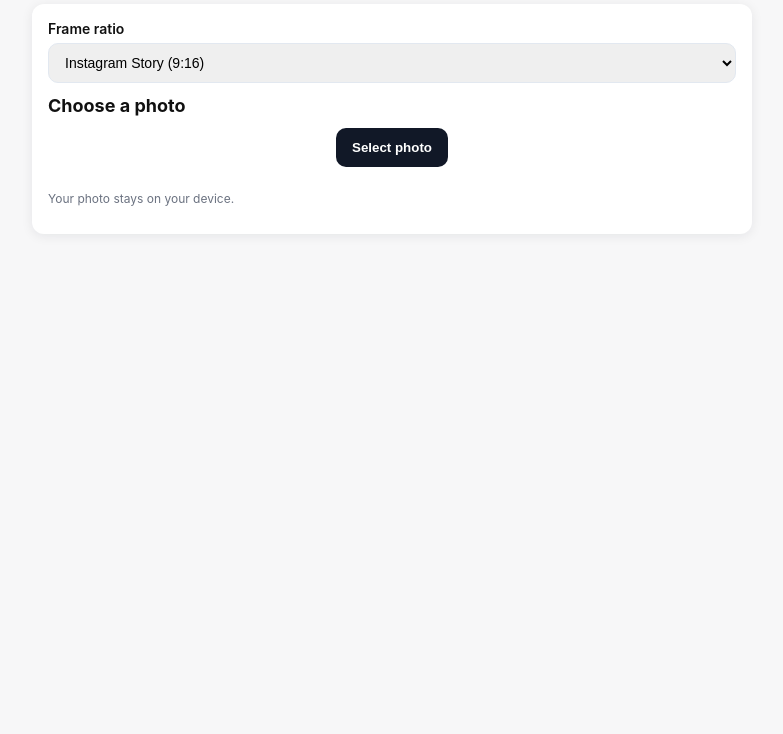
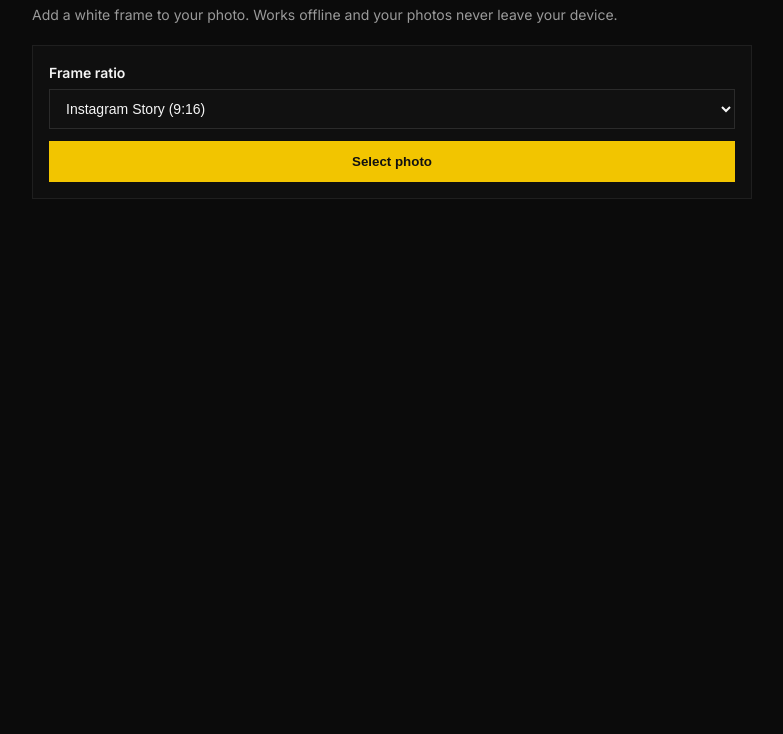
Before and after one commit to filipsuk/just-frames, a website built with Vite: page index.html in a window 1280 px wide. Shown: the part 66-800 px from the top of the page, without its empty margins (248-1031 px from the left). Built offline with nearby package versions, Linux system fonts and the light colour scheme.

Commit message:
feat: streamline initial screen content

```diff
--- a/index.html
+++ b/index.html
@@ -4,6 +4,10 @@
     <meta charset="UTF-8" />
     <meta name="viewport" content="width=device-width, initial-scale=1.0" />
     <title>Just Frames</title>
+    <link
+      rel="stylesheet"
+      href="https://fonts.googleapis.com/css2?family=Inter:wght@400;500;600&display=swap"
+    />
     <link rel="manifest" href="/just-frames/manifest.webmanifest" />
     <link rel="icon" href="/just-frames/icons/icon.svg" />
     <link rel="apple-touch-icon" href="/just-frames/icons/icon.svg" />
--- a/src/features/editor/Editor.ts
+++ b/src/features/editor/Editor.ts
@@ -110,6 +110,9 @@ export const createEditor = (root: HTMLElement): void => {
   const wrapper = createElement("div", "editor");
   const title = createElement("h1");
   title.textContent = "Just Frames";
+  const intro = createElement("p", "intro");
+  intro.textContent =
+    "Add a white frame to your photo. Works offline and your photos never leave your device.";
 
   const photoCard = createElement("section", "card step step-photo");
   const ratioRow = createElement("div", "ratio-row");
@@ -127,8 +130,6 @@ export const createEditor = (root: HTMLElement): void => {
     ratioSelect.append(optionElement);
   });
   ratioRow.append(ratioLabel, ratioSelect);
-  const photoTitle = createElement("h2");
-  photoTitle.textContent = "Choose a photo";
   const fileInput = createElement("input") as HTMLInputElement;
   fileInput.id = "photo-input";
   fileInput.type = "file";
@@ -137,11 +138,10 @@ export const createEditor = (root: HTMLElement): void => {
   const photoAction = createElement("div", "photo-action");
   const photoButton = createElement("button") as HTMLButtonElement;
   photoButton.type = "button";
+  photoButton.className = "button-primary";
   photoButton.textContent = "Select photo";
   photoAction.append(photoButton, fileInput);
-  const photoHelper = createElement("p", "helper");
-  photoHelper.textContent = "Your photo stays on your device.";
-  photoCard.append(ratioRow, photoTitle, photoAction, photoHelper);
+  photoCard.append(ratioRow, photoAction);
 
   const previewCard = createElement("section", "preview step step-preview preview-screen is-hidden");
   const closeButton = createCloseButton();
@@ -163,13 +163,14 @@ export const createEditor = (root: HTMLElement): void => {
   borderRow.append(borderInput, borderValue);
 
   const doneButton = createElement("button") as HTMLButtonElement;
+  doneButton.className = "button-primary";
   doneButton.textContent = "Done";
   doneButton.disabled = true;
   previewStage.append(canvas);
   previewControls.append(borderLabel, borderRow, doneButton);
   previewCard.append(closeButton, previewStage, previewControls);
 
-  wrapper.append(title, photoCard, previewCard);
+  wrapper.append(title, intro, photoCard, previewCard);
   root.append(wrapper);
 
   const setStep = (step: EditorState["step"]): void => {
--- a/src/features/editor/editor.css
+++ b/src/features/editor/editor.css
@@ -1,12 +1,15 @@
 :root {
-  font-family: "SF Pro Text", "Helvetica Neue", system-ui, -apple-system, sans-serif;
-  color: #111;
-  background: #f7f7f8;
+  font-family: "Inter", "Helvetica Neue", system-ui, -apple-system, sans-serif;
+  color: #f5f5f5;
+  background: #0b0b0b;
+  font-size: 14px;
+  line-height: 1.5;
+  --accent-color: #f2c500;
 }
 
 body {
   margin: 0;
-  background: #f7f7f8;
+  background: #0b0b0b;
 }
 
 body.is-wizard,
@@ -59,24 +62,35 @@ body.is-preview {
 }
 
 .editor h1 {
-  font-size: 22px;
+  font-size: 20px;
   margin: 0;
+  line-height: 1.3;
 }
 
 .editor.is-wizard h1 {
   display: none;
 }
 
+.editor.is-wizard .intro {
+  display: none;
+}
+
 .editor h2 {
-  font-size: 18px;
+  font-size: 14px;
+  font-weight: 600;
   margin: 0;
 }
 
+.intro {
+  margin: 0;
+  color: #9a9a9a;
+}
+
 .card {
-  background: #fff;
-  border-radius: 12px;
+  background: #0f0f0f;
+  border: 1px solid #1f1f1f;
+  border-radius: 0;
   padding: 16px;
-  box-shadow: 0 2px 12px rgba(15, 23, 42, 0.08);
 }
 
 .step {
@@ -89,15 +103,15 @@ body.is-preview {
 }
 
 .step label {
-  font-size: 14px;
   font-weight: 600;
 }
 
 .step input[type="file"] {
-  border: 1px dashed #cbd5f5;
-  border-radius: 10px;
+  border: 1px dashed #2b2b2b;
+  border-radius: 0;
   padding: 12px;
-  background: #f8fafc;
+  background: #111111;
+  color: inherit;
 }
 
 .photo-action {
@@ -125,10 +139,12 @@ body.is-preview {
 }
 
 .ratio-select {
-  border-radius: 10px;
-  border: 1px solid #e2e8f0;
+  border-radius: 0;
+  border: 1px solid #2b2b2b;
   padding: 10px 12px;
   font-size: 14px;
+  background: #111111;
+  color: inherit;
 }
 
 .preview {
@@ -137,7 +153,7 @@ body.is-preview {
   grid-template-rows: auto auto;
   align-content: start;
   gap: 12px;
-  background: #4c4c4c;
+  background: #0b0b0b;
   height: 100%;
   position: relative;
 }
@@ -171,7 +187,7 @@ body.is-preview {
   padding: 16px 16px calc(48px + env(safe-area-inset-bottom, 0px));
   display: grid;
   gap: 12px;
-  color: #e5e7eb;
+  color: #e5e5e5;
   align-content: start;
   box-sizing: border-box;
 }
@@ -182,28 +198,30 @@ body.is-preview {
 }
 
 .preview-controls input[type="range"] {
-  accent-color: #f8fafc;
+  accent-color: var(--accent-color);
   min-width: 0;
 }
 
-.preview-controls button {
-  background: #e2e8f0;
-  color: #111827;
+button {
+  border: 1px solid #2b2b2b;
+  border-radius: 0;
+  padding: 12px 16px;
+  background: #121212;
+  color: #f5f5f5;
+  font-weight: 600;
+}
+
+.button-primary {
+  background: var(--accent-color);
+  color: #111111;
+  border-color: var(--accent-color);
   width: 100%;
   box-sizing: border-box;
 }
 
-button {
-  border: none;
-  border-radius: 10px;
-  padding: 12px 16px;
-  background: #111827;
-  color: #fff;
-  font-weight: 600;
-}
-
 button:disabled {
-  background: #9ca3af;
+  background: #2b2b2b;
+  color: #8a8a8a;
 }
 
 .preview-close {
@@ -213,10 +231,10 @@ button:disabled {
   z-index: 6;
   width: 36px;
   height: 36px;
-  border-radius: 999px;
-  border: 1px solid rgba(248, 250, 252, 0.65);
-  background: rgba(15, 23, 42, 0.6);
-  color: #f8fafc;
+  border-radius: 0;
+  border: 1px solid #2b2b2b;
+  background: #0f0f0f;
+  color: #f5f5f5;
   display: grid;
   place-items: center;
   padding: 0;
@@ -228,6 +246,6 @@ button:disabled {
 }
 
 .helper {
-  font-size: 12px;
-  color: #6b7280;
+  font-size: inherit;
+  color: #9a9a9a;
 }
```
Also changed, not shown: AGENTS.md (+1 -0 lines), tests/e2e/wizard.spec.ts (+2 -2 lines).
